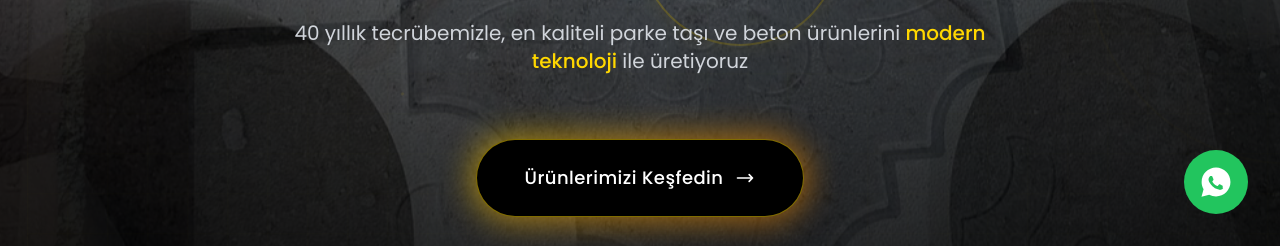
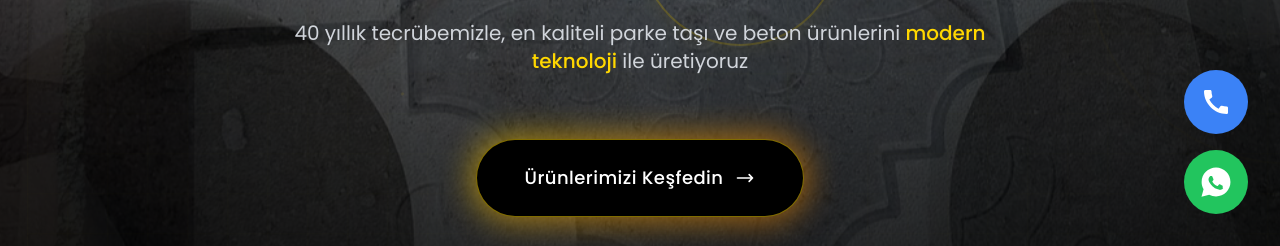
Before and after one commit to SeyfullahKK/rogarkapagi, a plain HTML site: page index.html in a window 1280 px wide. Shown: the part 554-800 px from the top of the page. Drawn offline with nearby package versions, Linux system fonts and the light colour scheme.

Commit message:
Add call button next to WhatsApp button

```diff
--- a/index.html
+++ b/index.html
@@ -884,6 +884,14 @@
         </div>
     </div>
 
+    <!-- Call Button -->
+    <a href="tel:+905426506764"
+       class="fixed bottom-28 right-8 bg-blue-500 hover:bg-blue-600 text-white p-4 rounded-full shadow-2xl transition-all hover:scale-110 z-40">
+        <svg class="w-8 h-8" fill="currentColor" viewBox="0 0 24 24">
+            <path d="M20.01 15.38c-1.23 0-2.42-.2-3.53-.56a.977.977 0 00-1.01.24l-1.57 1.97c-2.83-1.35-5.48-3.9-6.89-6.83l1.95-1.66c.27-.28.35-.67.24-1.02-.37-1.11-.56-2.3-.56-3.53 0-.54-.45-.99-.99-.99H4.19C3.65 3 3 3.24 3 3.99 3 13.28 10.73 21 20.01 21c.71 0 .99-.63.99-1.18v-3.45c0-.54-.45-.99-.99-.99z"/>
+        </svg>
+    </a>
+
     <!-- WhatsApp Button -->
     <a href="https://wa.me/+905426506764" target="_blank"
        class="fixed bottom-8 right-8 bg-green-500 hover:bg-green-600 text-white p-4 rounded-full shadow-2xl transition-all hover:scale-110 z-40">
```
